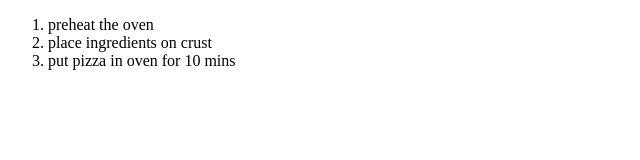
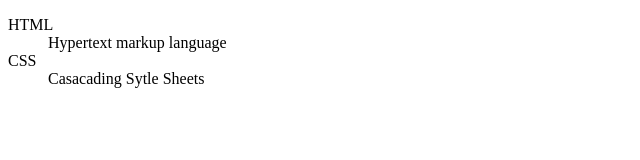
Before and after one commit to Opensourcedeveloper1992/Mosh_programming, a plain HTML site: page videos/lists.html in a window 1280 px wide. Shown: the whole page, without its empty margins (0-640 px from the left). Drawn offline with Linux system fonts and the light colour scheme.

Commit message:
description_list

```diff
--- a/videos/lists.html
+++ b/videos/lists.html
@@ -14,11 +14,12 @@
 </head>
 
 <body>
-    <ol>
-        <li>preheat the oven</li>
-        <li>place ingredients on crust</li>
-        <li>put pizza in oven for 10 mins</li>
-    </ol>
+    <dl>
+        <dt>HTML</dt>
+        <dd>Hypertext markup language</dd>
+        <dt>CSS</dt>
+        <dd>Casacading Sytle Sheets</dd>
+    </dl>
 </body>
 
 </html>
```
